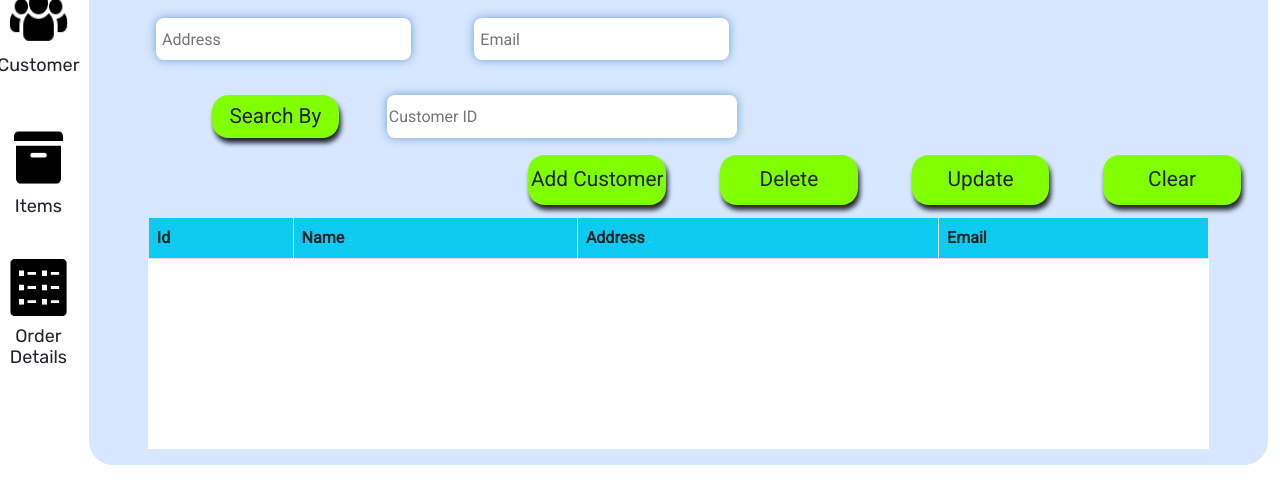
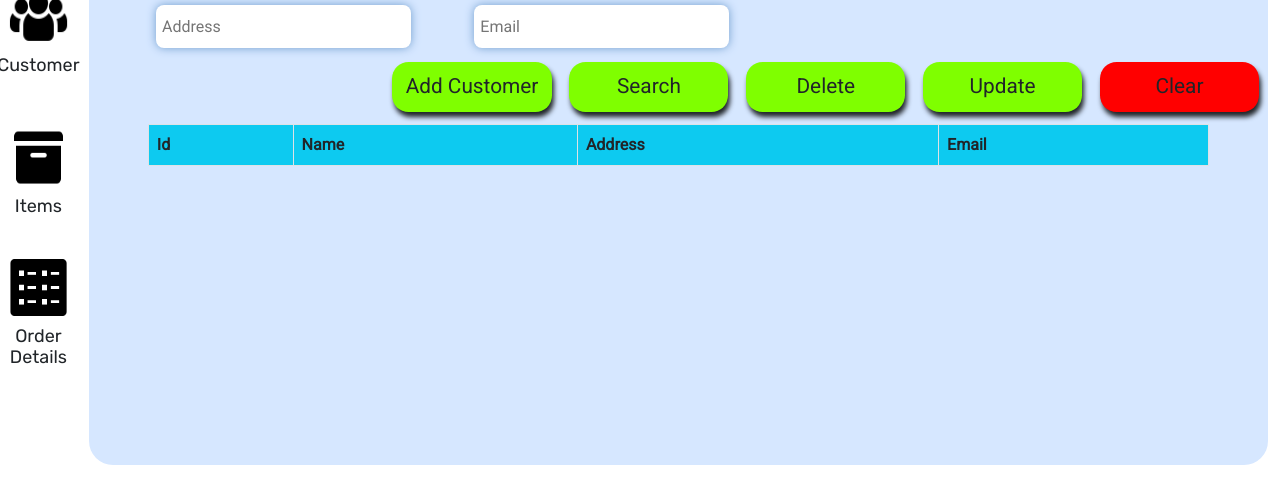
Before and after one commit to supunj506/Web-POS, a plain HTML site: page customer.html in a window 1280 px wide. Shown: the part 296-800 px from the top of the page. Drawn offline with Linux system fonts and the light colour scheme.

Commit message:
update customer ui

```diff
--- a/asset/custom_css/customer_form/customerForm.css
+++ b/asset/custom_css/customer_form/customerForm.css
@@ -46,7 +46,7 @@
 /*---------------------------------------*/
 #customerForm  > div > div:nth-child(2) > div:first-child {
     width: 60%;
-    height: 50%;
+    height: 35%;
     /*background-color: #C2A3F4;*/
     display: flex;
     flex-direction: column;
@@ -57,7 +57,7 @@
 #customerForm  > div > div:nth-child(2) > div:first-child > div {
     display: flex;
     width: 90%;
-    height: 23%;
+    height: 33%;
     align-items: center;
     justify-content: space-around;
 }
@@ -95,7 +95,7 @@
 /*------------------------------------------*/
 
 #customerForm  > div > div:nth-child(2) > div:nth-child(2) {
-    width: 65%;
+    width: 75%;
     height: 10%;
     /*background-color: red;*/
     align-self: flex-end;
@@ -120,6 +120,9 @@
     user-select: none;
 
 }
+#customerForm  > div > div:nth-child(2) > div:nth-child(2) > div:nth-child(5){
+    background-color: red;
+}
 /*-----------------------------------------------------*/
 #customerForm  > div > div:nth-child(2) > div:nth-child(3) {
     width: 90%;
@@ -131,12 +134,8 @@
 
 }
 #customerForm  > div > div:nth-child(2) > div:nth-child(3) > table {
-    /*width: 98%;*/
-    /*height: 95%;*/
-    /*font-size: 1.5em;*/
-    /*font-family: 'Roboto', sans-serif;*/
-    background-color: white;
-    /*border-radius: 1em;*/
+   height: 0;
+    background-color: whitesmoke;
 
 }
 .cusInput{
--- a/customer.html
+++ b/customer.html
@@ -52,7 +52,7 @@
 
             <div>
                 <img alt="order.png" class="nav_icon" src="asset/material/icon/icons8-customer-64.png">
-                <h4>Customer</h4>
+                 <h4>Customer</h4>
             </div>
             <div>
                 <img alt="order.png" class="nav_icon" src="asset/material/icon/icons8-product-90.png">
@@ -83,13 +83,11 @@
                         <input class="cusInput" id="inputCusAddress" placeholder=" Address" type="text">
                         <input class="cusInput" id="inputCusEmail" placeholder=" Email" type="email">
                     </div>
-                    <div>
-                        <div id="searchBtn">Search By</div>
-                        <input class="cusInput" id="inputCusIdSearch" placeholder="Customer ID" type="text">
-                    </div>
                 </div>
                 <div>
+
                     <div id="addCus">Add Customer</div>
+                    <div id="searchBtn">Search</div>
                     <div id="deleteCus">Delete</div>
                     <div id="updateCus">Update</div>
                     <div id="clearCus">Clear</div>
```
